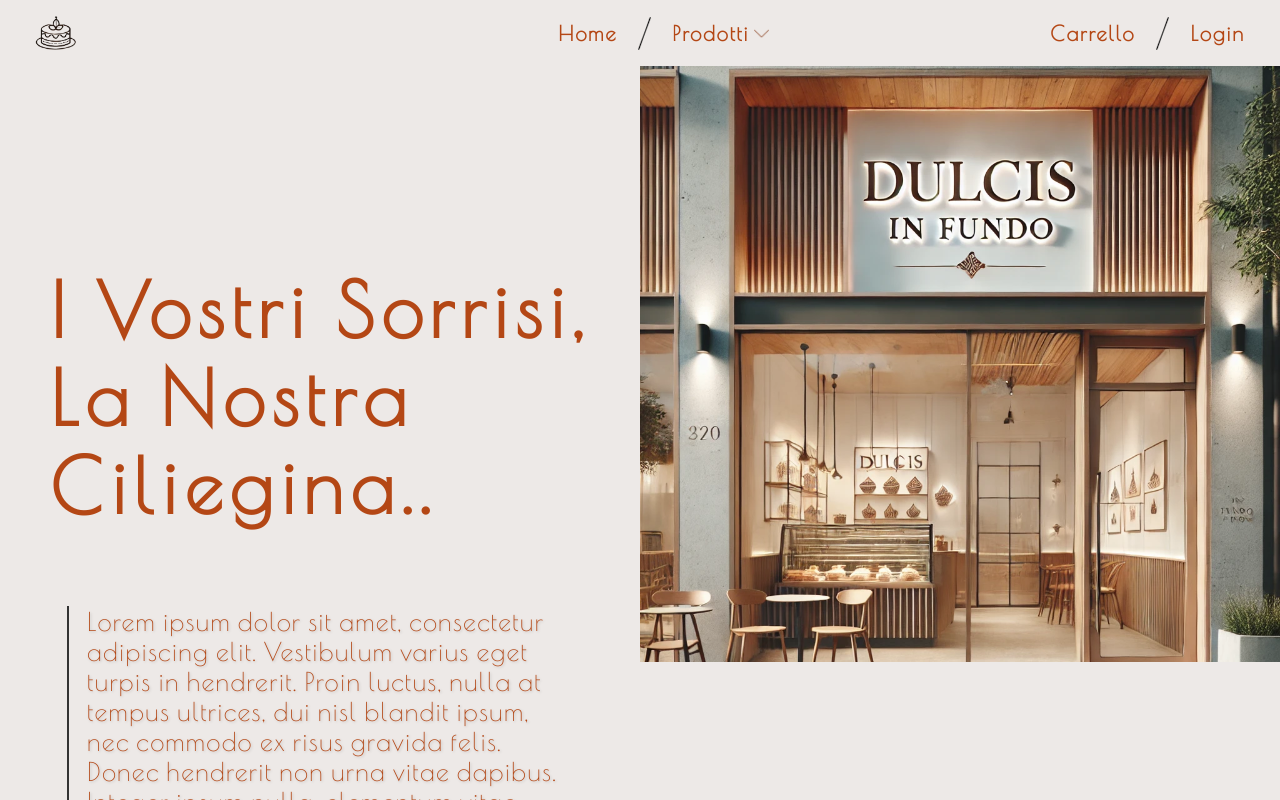
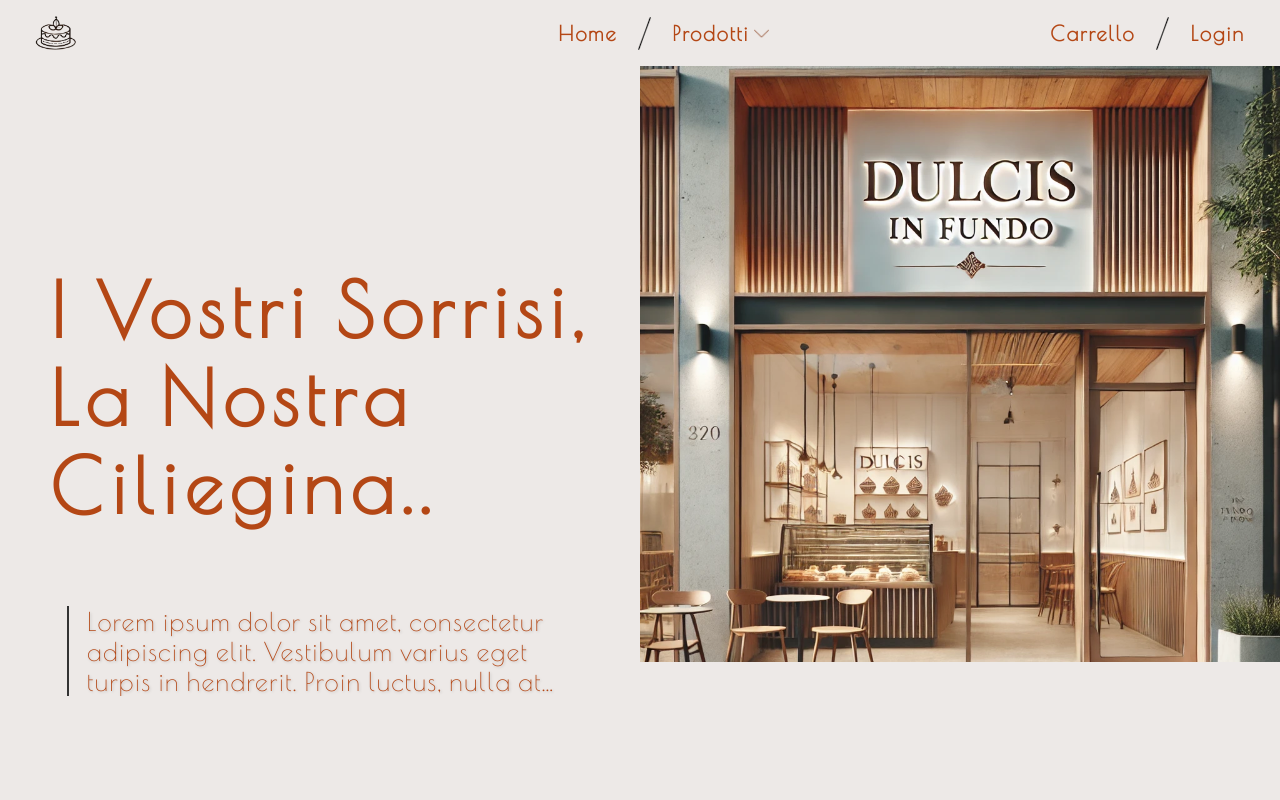
Before and after one commit to supertorres97/ProgettoBTorinoFrontend, an Angular app: page /home in a window 1280 px wide. Shown: the top 800 px of the page. Built offline with nearby package versions, Linux system fonts and the light colour scheme.

Commit message:
delete not found e implementazione truncate home

```diff
--- a/src/app/Components/home/home.component.css
+++ b/src/app/Components/home/home.component.css
@@ -380,3 +380,10 @@ body{
   font-size: 1rem;
   margin: 0;
 }
+
+#single-line-ellipsis{
+  display: -webkit-box;              /* Necessario per il flexbox specifico di WebKit */
+  -webkit-line-clamp: 3;             /* Limita a 3 righe */
+  -webkit-box-orient: vertical;      /* Imposta l'orientamento verticale */
+  overflow: hidden;
+}
--- a/src/app/Components/home/home.component.html
+++ b/src/app/Components/home/home.component.html
@@ -10,7 +10,7 @@
   <div class="FirstSection">
     <div class="FirstParagraph">
       <h1>I vostri sorrisi,<br>la nostra ciliegina..</h1>
-      <p>
+      <p id="single-line-ellipsis">
         Lorem ipsum dolor sit amet, consectetur adipiscing elit.
         Vestibulum varius eget turpis in hendrerit.
         Proin luctus, nulla at tempus ultrices, dui nisl blandit ipsum, nec commodo ex risus gravida felis.
--- a/src/app/Components/not-found/not-found.component.html
+++ /dev/null
@@ -1 +0,0 @@
-<p>not-found works!</p>
--- a/src/app/app.module.ts
+++ b/src/app/app.module.ts
@@ -8,7 +8,6 @@ import { HomeComponent } from './Components/home/home.component';
 import { NavbarComponent } from './Components/navbar/navbar.component';
 import { CarrelloComponent } from './Components/carrello/carrello.component';
 import { LoginComponent } from './Components/login/login.component';
-import { NotFoundComponent } from './Components/not-found/not-found.component';
 import { FooterComponent } from './Components/footer/footer.component';
 
 @NgModule({
@@ -18,7 +17,6 @@ import { FooterComponent } from './Components/footer/footer.component';
     NavbarComponent,
     CarrelloComponent,
     LoginComponent,
-    NotFoundComponent,
     FooterComponent
   ],
   imports: [
```
Also changed, not shown: src/app/Components/not-found/not-found.component.ts (deleted, +0 -12 lines), src/app/Components/not-found/not-found.component.css (deleted).
